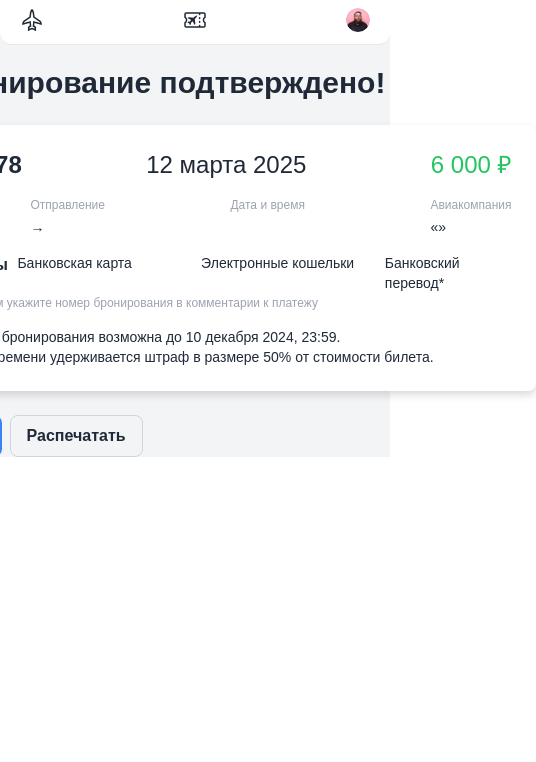
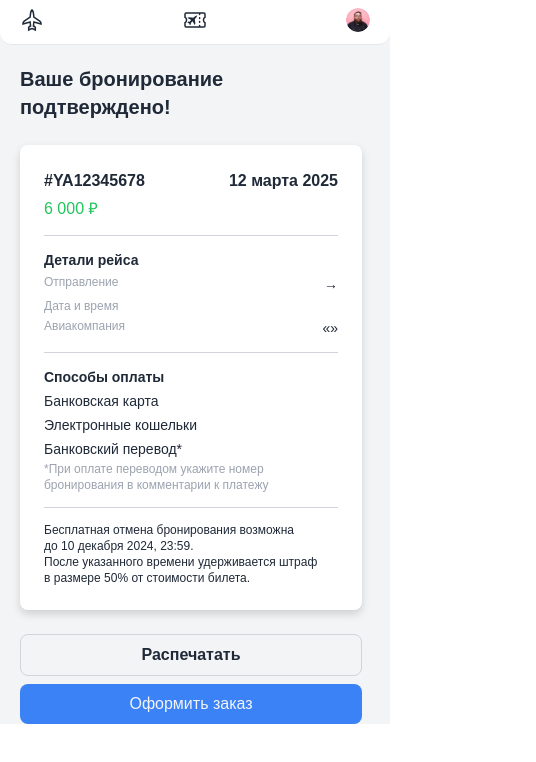
Before and after one commit to diplom-misis/booking, a Next.js app in the folder booking-nextjs-app/: page /booking-success-page in a window 390 px wide. Shown: the top 762 px of the page, 536 px wide, since content can reach past the window. Built offline with nearby package versions, Linux system fonts and the light colour scheme.

Commit message:
добавлена мобильная вёрстка booking-success-page

```diff
--- a/booking-nextjs-app/src/components/separator.tsx
+++ b/booking-nextjs-app/src/components/separator.tsx
@@ -1 +1,8 @@
-export const Separator = () => <div className='bg-gray-300 h-px hidden md:flex'></div>;
+type SeparatorProps = {
+  extraClass?: string
+}
+
+
+export const Separator = ({extraClass}: SeparatorProps) => (
+  <div className={`bg-gray-300 h-px ${extraClass}`}></div>
+);
--- a/booking-nextjs-app/src/pages/api/booking-page.tsx
+++ b/booking-nextjs-app/src/pages/api/booking-page.tsx
@@ -4,7 +4,7 @@ import { Reservation, Status, User, Cart } from '@prisma/client';
 
 type Data = {
   message?: string;
-  reservation?: Reservation| null;
+  reservation?: Reservation | null;
   reservations?: Reservation[];
   users?: User[];
   cart?: Cart | null;
@@ -15,11 +15,17 @@ export default async function handler(
   res: NextApiResponse<Data>
 ) {
 
-  // console.log('Reservation Created:', newReservation);
   // res
   //   .status(200)
   //   .json({ message: 'Reservation created', reservation: newReservation });
 
   // await prisma.user.create({ data: { name: 'George', email: 'test@ya.ru' } })
-  res.status(200).json({ users: await prisma.user.findMany(), cart: await prisma.cart.findFirst(), reservation: await prisma.reservation.findFirst() });
+
+  res
+    .status(200)
+    .json({
+      users: await prisma.user.findMany(),
+      cart: await prisma.cart.findFirst(),
+      reservation: await prisma.reservation.findFirst(),
+    });
 }
--- /dev/null
+++ b/booking-nextjs-app/src/pages/api/booking-success-page.tsx
@@ -0,0 +1,3 @@
+export default function saveReservation(req: NextApiRequest, res: NextApiResponse<Data>) {
+
+}
--- a/booking-nextjs-app/src/pages/booking-page/index.tsx
+++ b/booking-nextjs-app/src/pages/booking-page/index.tsx
@@ -179,7 +179,7 @@ export default function BookingPage() {
                 </div>
               </div>
             </div>
-            <Separator />
+            <Separator extraClass='hidden md:flex'/>
             <div
               className={`flex flex-col gap-3 ${
                 currentTab === 'passengerData' ? 'flex' : 'hidden'
@@ -256,7 +256,7 @@ export default function BookingPage() {
                                     setPassportSeries(e.target.value)
                                   }
                                   maxLength={4}
-                                  pattern='\d'
+                                  pattern='\d*'
                                 />
                                 {passportSeriesError && (
                                   <p className='text-xs text-red-500 max-w-36 md:max-w-24'>
@@ -274,7 +274,7 @@ export default function BookingPage() {
                                     setPassportNumber(e.target.value)
                                   }
                                   maxLength={6}
-                                  pattern='\d'
+                                  pattern='\d*'
                                 />
                                 {passportNumberError && (
                                   <p className='text-xs text-red-500 max-w-36 md:max-w-24'>
--- a/booking-nextjs-app/src/pages/booking-success-page/index.tsx
+++ b/booking-nextjs-app/src/pages/booking-success-page/index.tsx
@@ -33,35 +33,35 @@ export default function BookingSuccessPage() {
   return (
     <Layout>
       <div className='flex flex-col justify-self-center gap-6'>
-        <h2 className='text-3xl font-bold text-gray-800'>
+        <h2 className='text-xl md:text-3xl font-bold text-gray-800'>
           Ваше бронирование подтверждено!
         </h2>
-        <div className='flex flex-col gap-4 bg-white p-6 shadow-[0_4px_8px_rgba(0,0,0,0.15)] rounded-lg'>
-          <div className='flex justify-between'>
-            <p className='text-2xl text-gray-800 font-bold'>#YA12345678</p>
-            <p className='text-2xl text-gray-800'>{currentDateFormatted}</p>
-            <p className='text-green-500 text-2xl'>6 000 ₽</p>
+        <div className='flex flex-col gap-3.5 md:gap-4 bg-white p-6 shadow-[0_4px_8px_rgba(0,0,0,0.15)] rounded-lg'>
+          <div className='grid grid-cols-2 grid-rows-2 md:grid-rows-1 md:grid-cols-[3fr_3fr_1fr] gap-y-1 md:gap-y-0'>
+            <p className='md:text-2xl text-gray-800 font-bold'>#YA12345678</p>
+            <p className='md:text-2xl text-gray-800 font-bold md:font-normal justify-self-end md:justify-self-start'>{currentDateFormatted}</p>
+            <p className='text-green-500 md:text-2xl md:justify-self-end'>6 000 ₽</p>
           </div>
           <Separator />
-          <div className='flex'>
-            <p className='text-gray-800 font-bold w-40'>Детали рейса</p>
-            <div className='flex flex-col gap-1 w-[200px]'>
+          <div className='flex flex-col md:flex-row gap-1 md:gap-0'>
+            <p className='text-gray-800 font-bold w-40 text-sm md:text-base'>Детали рейса</p>
+            <div className='flex flex-row md:flex-col gap-1 w-full md:w-[200px] justify-between'>
               <p className='text-gray-400 text-xs'>Отправление</p>
               <p className='text-gray-800 text-sm'>{`${fromCity} → ${toCity}`}</p>
             </div>
-            <div className='flex flex-col gap-1 w-[200px]'>
+            <div className='flex flex-row md:flex-col gap-1 w-full md:w-[200px] justify-between'>
               <p className='text-gray-400 text-xs'>Дата и время</p>
               <p className='text-gray-800 text-sm'>{`${timeFrom} ${dateFrom}`}</p>
             </div>
-            <div className='flex flex-col gap-1 max-w-[200px]'>
+            <div className='flex flex-row md:flex-col gap-1 w-full md:w-[200px] justify-between'>
               <p className='text-gray-400 text-xs'>Авиакомпания</p>
               <p className='text-gray-800 text-sm'>«{company}»</p>
             </div>
           </div>
           <Separator />
           <div className='flex flex-col gap-0.5'>
-            <div className='flex'>
-              <p className='text-gray-800 font-bold w-40'>Способы оплаты</p>
+            <div className='flex flex-col md:flex-row gap-1 md:gap-0'>
+              <p className='text-gray-800 font-bold w-40 text-sm md:text-base'>Способы оплаты</p>
               <p className='text-gray-800 text-sm w-[200px]'>
                 Банковская карта
               </p>
@@ -79,16 +79,16 @@ export default function BookingSuccessPage() {
           </div>
           <Separator />
           <div>
-            <p className='text-sm max-w-[700px] text-gray-800'>
+            <p className='text-xs md:text-sm max-w-[700px] text-gray-800'>
               Бесплатная отмена бронирования возможна до 10 декабря 2024, 23:59.
             </p>
-            <p className='text-sm max-w-[700px] text-gray-800'>
+            <p className='text-xs md:text-sm max-w-[700px] text-gray-800'>
               После указанного времени удерживается штраф в размере 50%
               от стоимости билета.
             </p>
           </div>
         </div>
-        <div className='flex gap-2'>
+        <div className='flex flex-col-reverse md:flex-row gap-2'>
           <button
             type='submit'
             className='bg-blue-500 text-gray-100 px-4 py-2 rounded-lg hover:bg-blue-600 active:bg-blue-700'
```
